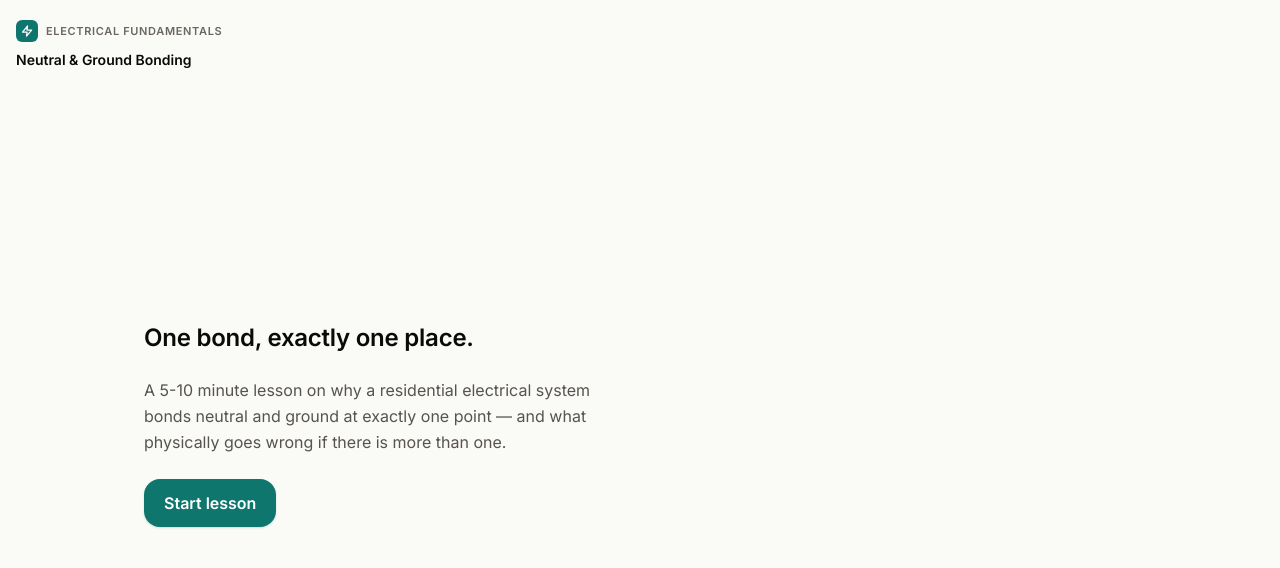
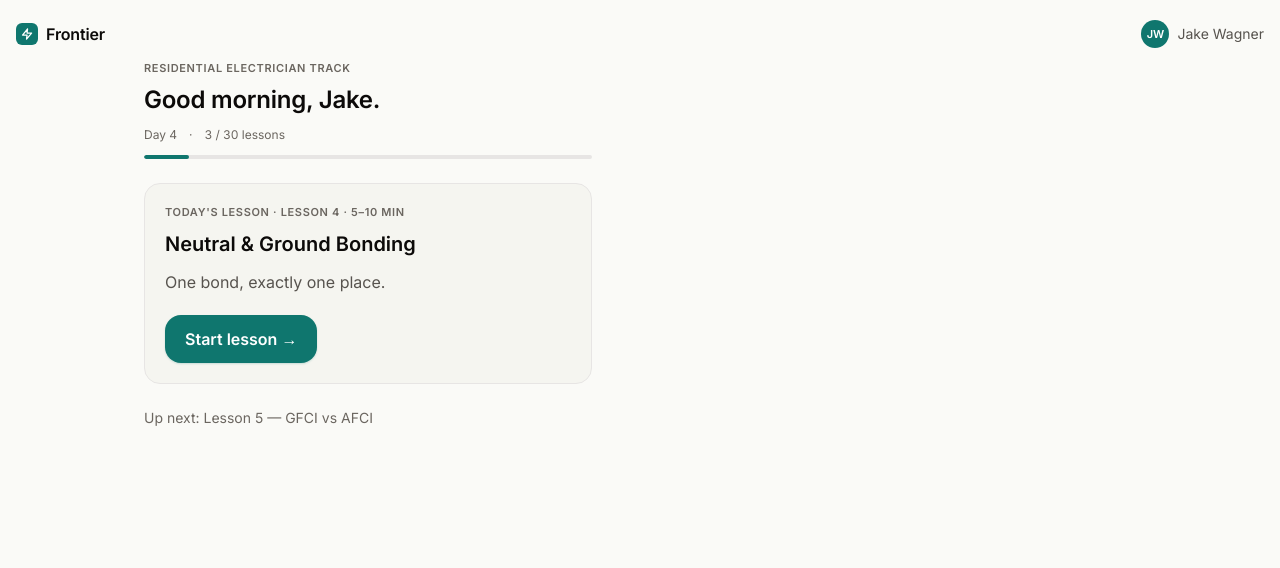
Before and after one commit to jacobwagner8/frontier-take-home, a Next.js app: page / in a window 1280 px wide. Shown: the top 568 px of the page. Built offline with nearby package versions, Linux system fonts and the light colour scheme.

Commit message:
Reframe entry screen as Frontier dashboard

```diff
--- a/app/page.tsx
+++ b/app/page.tsx
@@ -1,25 +1,97 @@
 import Link from "next/link";
-import { LessonShell } from "@/components/LessonShell";
+import { BrandMark } from "@/components/BrandMark";
+
+const STUDENT_FIRST_NAME = "Jake";
+const STUDENT_FULL_NAME = "Jake Wagner";
+const STUDENT_INITIALS = "JW";
+
+const COURSE_NAME = "Residential Electrician Track";
+const DAY_NUMBER = 4;
+const LESSONS_COMPLETED = 3;
+const LESSONS_TOTAL = 30;
+
+const TODAY_LESSON_NUMBER = 4;
+const TODAY_LESSON_DURATION = "5–10 min";
+const TODAY_LESSON_TITLE = "Neutral & Ground Bonding";
+const TODAY_LESSON_TAGLINE = "One bond, exactly one place.";
+
+const NEXT_LESSON_LABEL = "Lesson 5 — GFCI vs AFCI";
 
 export default function Home() {
+  const progressPercent = (LESSONS_COMPLETED / LESSONS_TOTAL) * 100;
+
   return (
-    <LessonShell>
-      <div className="flex-1 flex flex-col justify-center items-start gap-6 max-w-md">
-        <h2 className="text-2xl font-semibold text-text-strong leading-tight tracking-[-0.01em]">
-          One bond, exactly one place.
+    <div className="min-h-dvh flex flex-col bg-canvas text-text">
+      <header className="px-4 pt-5 pb-3 flex items-center justify-between">
+        <div className="flex items-center gap-2">
+          <BrandMark />
+          <span className="text-base font-semibold text-text-strong tracking-[-0.01em]">
+            Frontier
+          </span>
+        </div>
+        <div className="flex items-center gap-2">
+          <span
+            aria-hidden="true"
+            className="inline-flex items-center justify-center w-7 h-7 rounded-full bg-brand text-white text-[11px] font-semibold"
+          >
+            {STUDENT_INITIALS}
+          </span>
+          <span className="text-sm text-text-muted">{STUDENT_FULL_NAME}</span>
+        </div>
+      </header>
+
+      <main className="flex-1 w-full max-w-5xl mx-auto px-4 pb-8 flex flex-col gap-6">
+        <div className="flex flex-col gap-2 max-w-md">
+          <div className="text-[11px] uppercase tracking-[0.06em] text-text-subtle font-semibold">
+            {COURSE_NAME}
+          </div>
+          <h1 className="text-2xl font-semibold text-text-strong leading-tight tracking-[-0.01em]">
+            Good morning, {STUDENT_FIRST_NAME}.
+          </h1>
+          <div className="mt-1 flex items-center gap-3 text-xs text-text-subtle tabular-nums">
+            <span>Day {DAY_NUMBER}</span>
+            <span aria-hidden="true">·</span>
+            <span>
+              {LESSONS_COMPLETED} / {LESSONS_TOTAL} lessons
+            </span>
+          </div>
+          <div
+            className="mt-1 h-1 w-full bg-border rounded-full overflow-hidden"
+            role="progressbar"
+            aria-label="Course progress"
+            aria-valuemin={0}
+            aria-valuemax={LESSONS_TOTAL}
+            aria-valuenow={LESSONS_COMPLETED}
+          >
+            <div
+              className="h-full bg-brand rounded-full transition-all"
+              style={{ width: `${progressPercent}%` }}
+            />
+          </div>
+        </div>
+
+        <section className="max-w-md rounded-2xl border border-border bg-surface-muted p-5 flex flex-col gap-3">
+          <div className="text-[11px] uppercase tracking-[0.06em] text-text-subtle font-semibold">
+            Today&apos;s lesson · Lesson {TODAY_LESSON_NUMBER} · {TODAY_LESSON_DURATION}
+          </div>
+          <h2 className="text-xl font-semibold text-text-strong leading-tight">
+            {TODAY_LESSON_TITLE}
           </h2>
           <p className="text-base leading-relaxed text-text-muted">
-          A 5-10 minute lesson on why a residential electrical system bonds
-          neutral and ground at exactly one point — and what physically goes
-          wrong if there is more than one.
+            {TODAY_LESSON_TAGLINE}
           </p>
           <Link
             href="/lesson"
-          className="px-5 py-3 rounded-2xl bg-brand text-white font-semibold shadow-[0_1px_2px_rgba(15,118,110,0.2)] hover:opacity-95"
+            className="self-start mt-2 px-5 py-3 rounded-2xl bg-brand text-white font-semibold shadow-[0_1px_2px_rgba(15,118,110,0.2)] hover:opacity-95"
           >
-          Start lesson
+            Start lesson →
           </Link>
+        </section>
+
+        <div className="max-w-md text-sm text-text-subtle">
+          Up next: {NEXT_LESSON_LABEL}
         </div>
-    </LessonShell>
+      </main>
+    </div>
   );
 }
```
Lines whose indentation alone changed are shown as unchanged.
